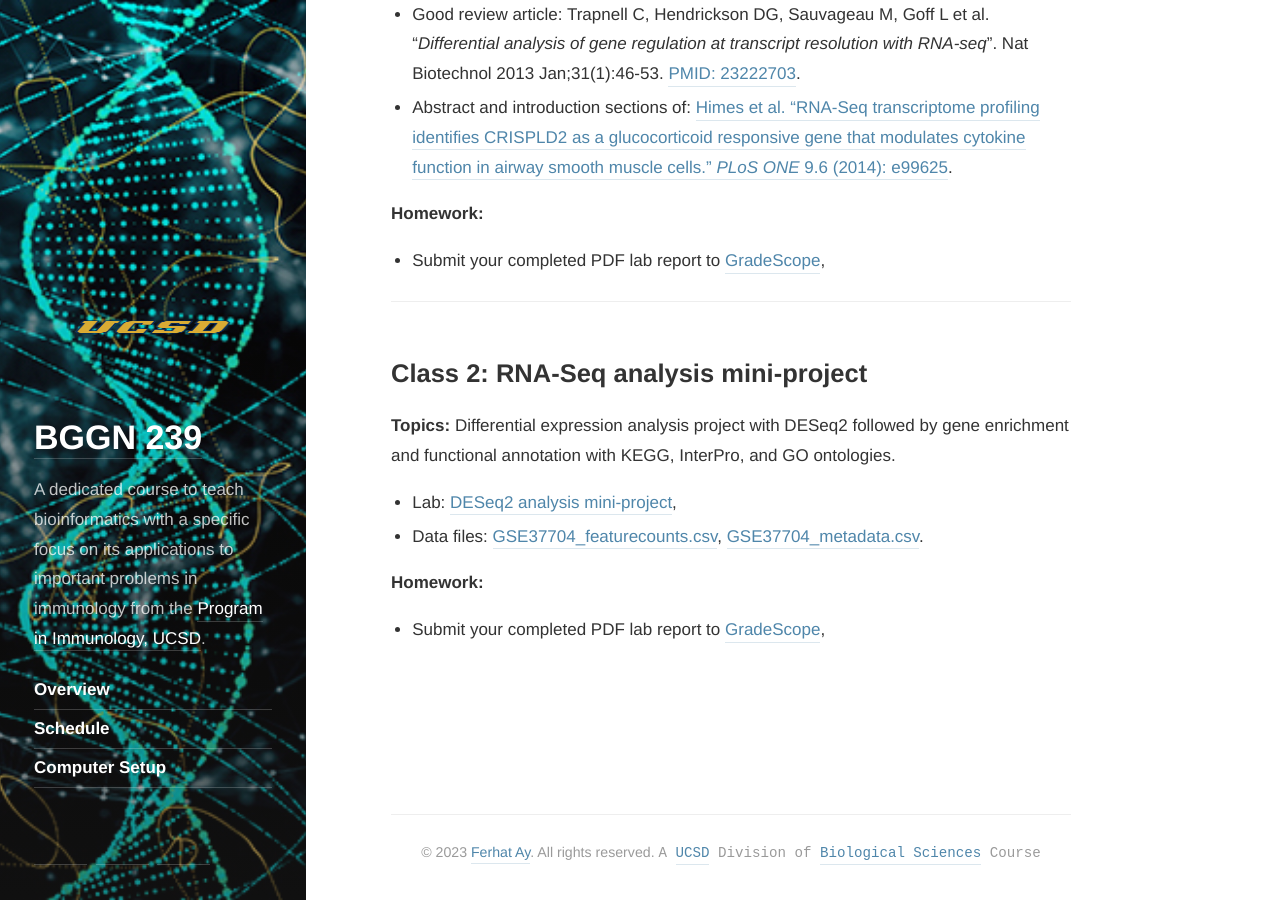
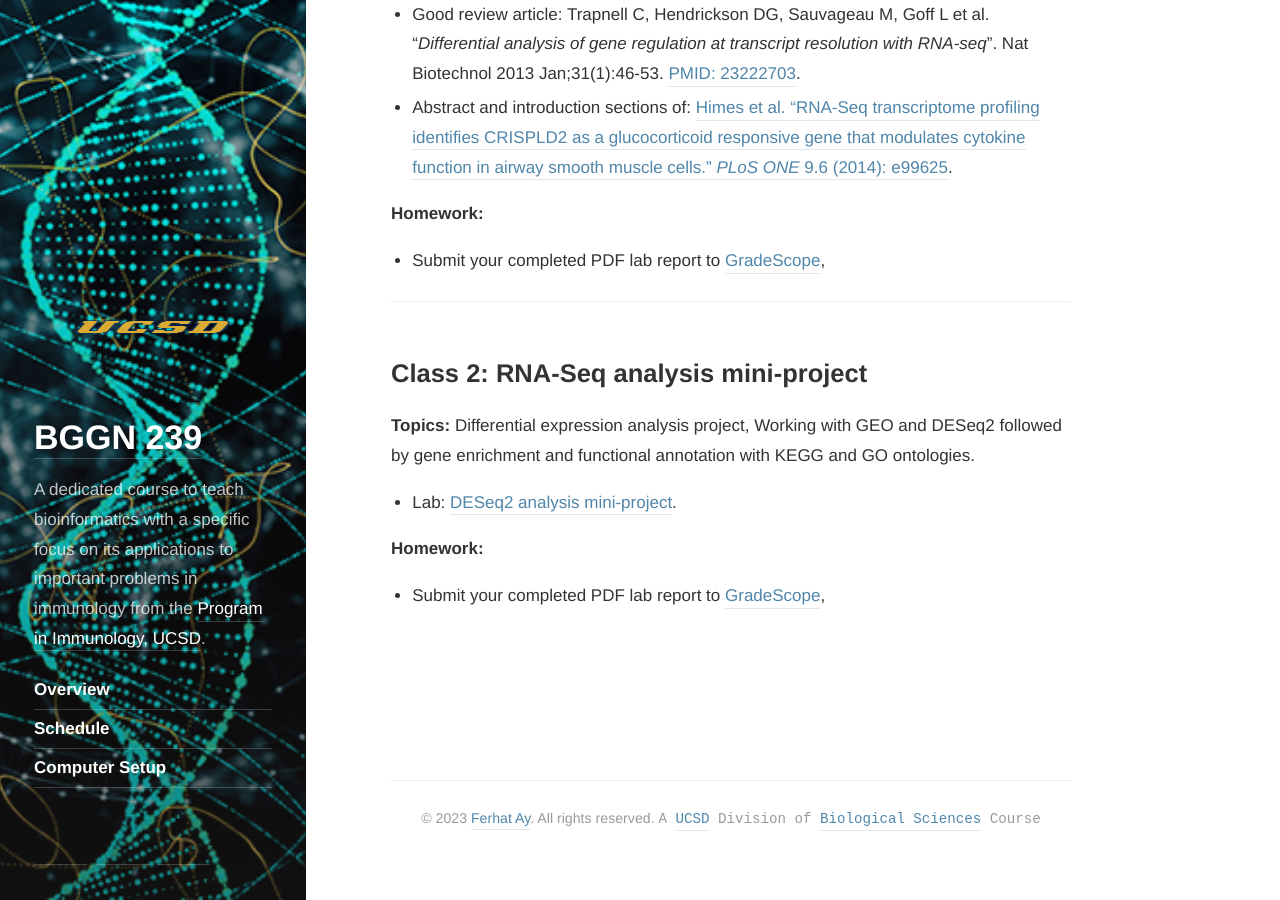
Before and after one commit to ay-lab/BGGN239Spring2025, a Jekyll site: the page built from class_material/week01.md, in a window 1280 px wide and 900 px high, scrolled down 2779 px. Built offline with Jekyll 4.4.1, drawn with Linux system fonts in a browser that asks for light colours.

Commit message:
Add link to class2 lab mini-project

```diff
--- a/class_material/week01.md
+++ b/class_material/week01.md
@@ -98,11 +98,10 @@ Analysis of RNA-Seq data with R, Differential expression tests, RNA-Seq statisti
 ## Class 2: RNA-Seq analysis mini-project
 
 **Topics:**
-Differential expression analysis project with DESeq2 followed by gene enrichment and functional annotation with KEGG, InterPro, and GO ontologies.
+Differential expression analysis project, Working with GEO and DESeq2 followed by gene enrichment and functional annotation with KEGG and GO ontologies.
 
 
-- Lab: [DESeq2 analysis mini-project]({{ site.baseurl }}/class-material/lab-15-bimm143.html){:.no-push-state}{:target="_blank"},
-- Data files: [GSE37704_featurecounts.csv]({{ site.baseurl }}/class-material/GSE37704_featurecounts.csv){:.no-push-state}, [GSE37704_metadata.csv]({{ site.baseurl }}/class-material/GSE37704_metadata.csv){:.no-push-state}.
+- Lab: [DESeq2 analysis mini-project]({{ site.baseurl }}/class-material/class2_lab.html){:.no-push-state}{:target="_blank"}.
 
 **Homework:**
 - Submit your completed PDF lab report to [GradeScope]({{ site.data.authors.corelinks.gradescope }}){:.no-push-state}{:target="_blank"},
```
